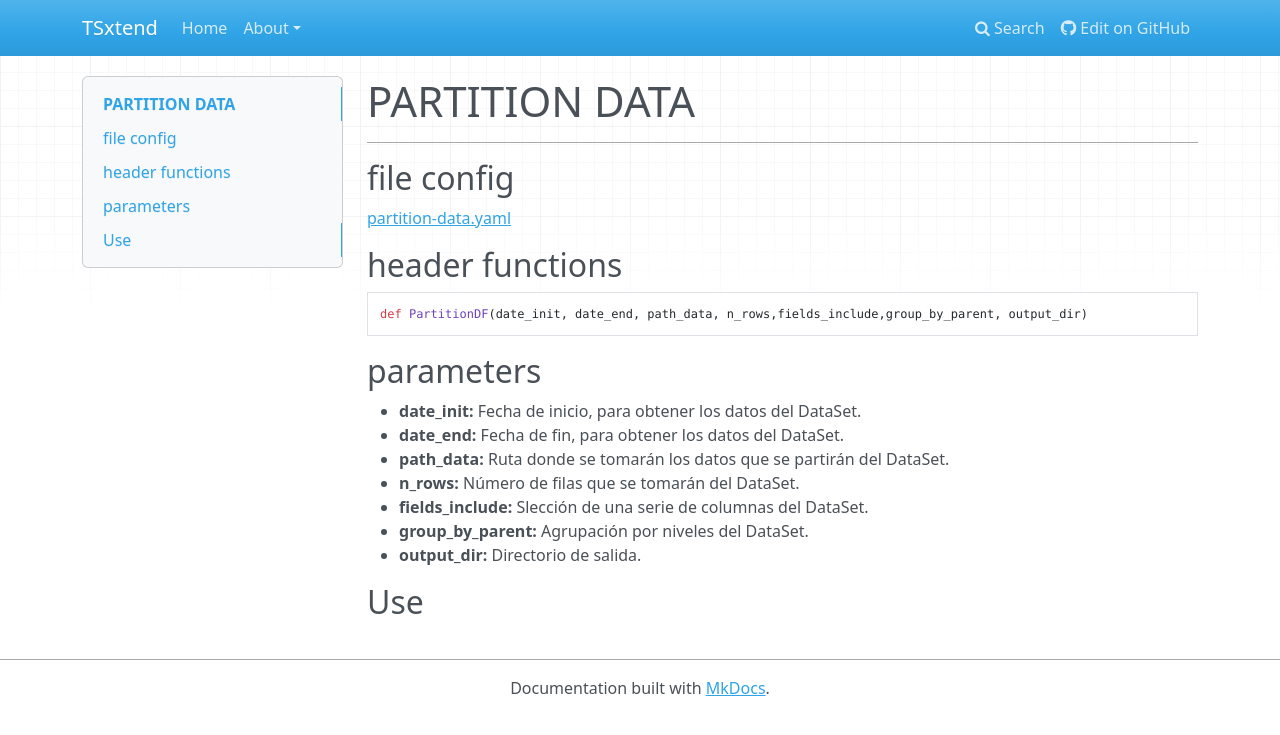
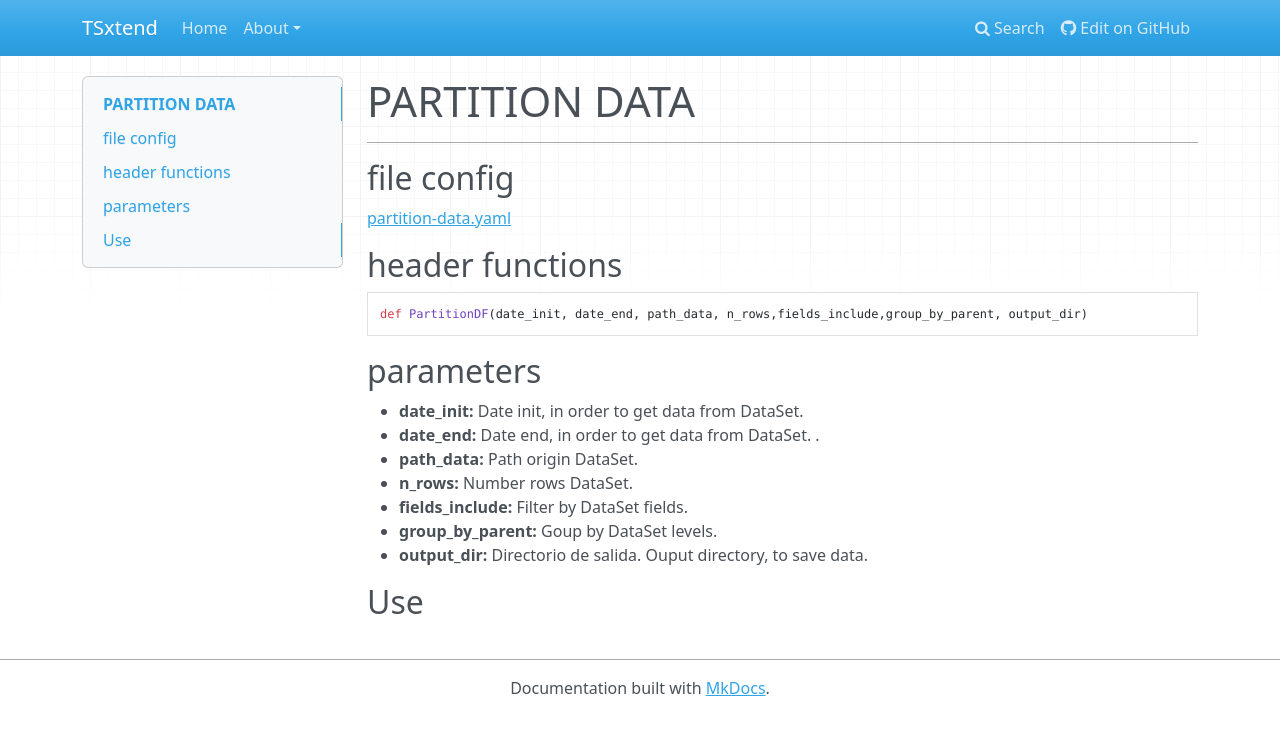
Before and after one commit to robermorjiUgr/Tsxtend, an MkDocs documentation site: the page built from docs/partition-data.md, in a window 1280 px wide. Shown: the top 735 px of the page. Built offline with MkDocs 1.6.1, drawn with Linux system fonts in a browser that asks for light colours; nearby versions of some CDN libraries; library files that are not in the unit come from our copies.

```diff
--- a/docs/partition-data.md
+++ b/docs/partition-data.md
@@ -12,12 +12,12 @@ def PartitionDF(date_init, date_end, path_data, n_rows,fields_include,group_by_p
 ~~~
 ## parameters
 
-*   **date_init:** Fecha de inicio, para obtener los datos del DataSet.
-*   **date_end:** Fecha de fin, para obtener los datos del DataSet.
-*   **path_data:** Ruta donde se tomarán los datos que se partirán del DataSet.
-*   **n_rows:** Número de filas que se tomarán del DataSet.
-*   **fields_include:** Slección de una serie de columnas del DataSet.
-*   **group_by_parent:** Agrupación por niveles del DataSet.
-*   **output_dir:** Directorio de salida.
+*   **date_init:** Date init, in order to get data from DataSet.
+*   **date_end:** Date end, in order to get data from DataSet. .
+*   **path_data:** Path origin DataSet.
+*   **n_rows:** Number rows DataSet.
+*   **fields_include:** Filter by DataSet fields.
+*   **group_by_parent:** Goup by DataSet levels.
+*   **output_dir:** Directorio de salida. Ouput directory, to save data.
 
 ## Use
```
Also changed, not shown: README.md (+8 -7 lines), docs/cnn.md (added, +14 -0 lines), docs/dtree_regression.md (added, +14 -0 lines), docs/feature-selection.md (added, +14 -0 lines), docs/lstm.md (added, +14 -0 lines), docs/main.md (added, +14 -0 lines), docs/missing-values.md (added, +13 -0 lines), docs/mlp.md (added, +13 -0 lines), docs/mlp_headed.md (added, +13 -0 lines), docs/rf_regression.md (added, +14 -0 lines), docs/xgb.md (added, +13 -0 lines), rf_regressor.py (+4 -7 lines).
